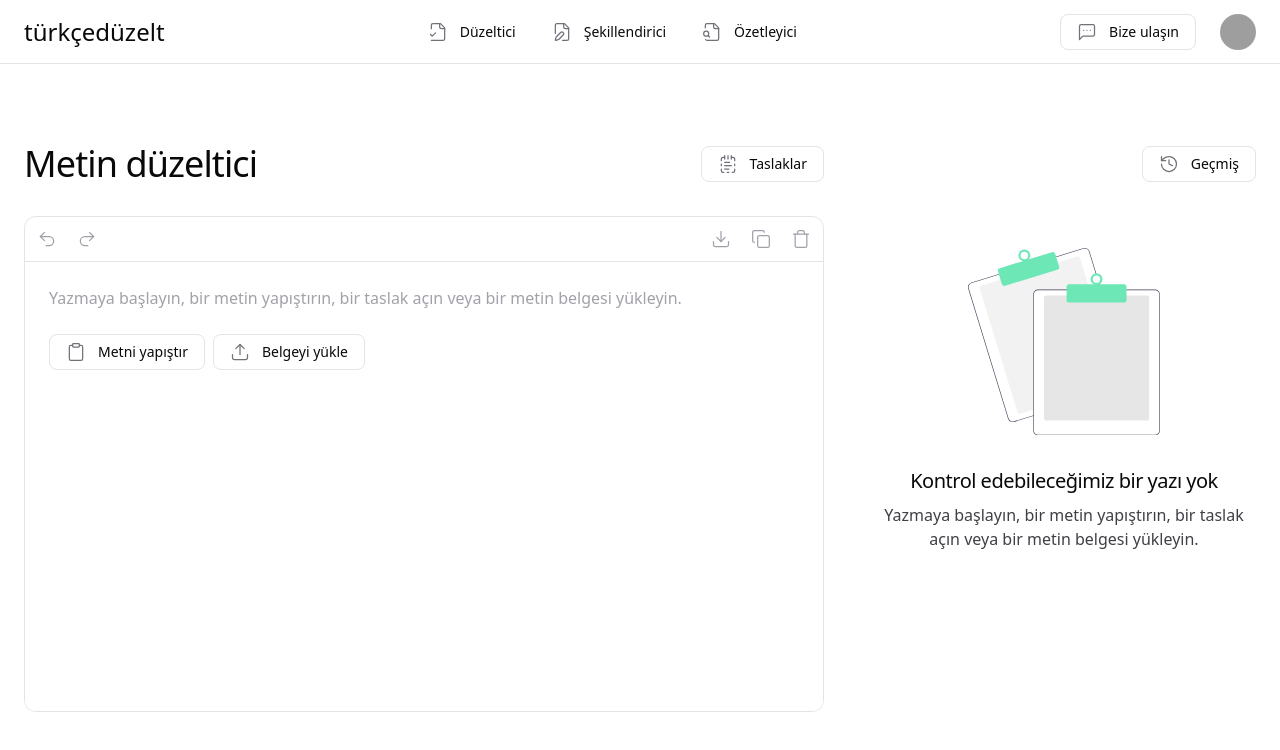
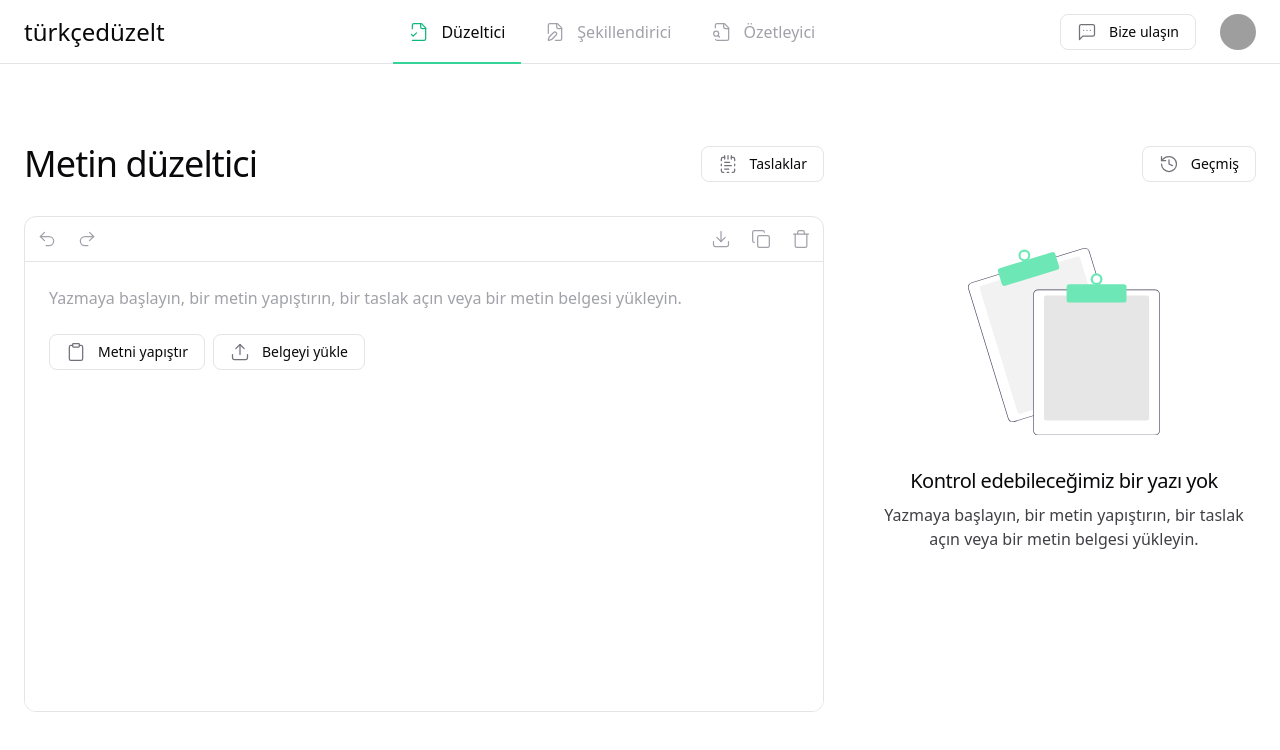
Before and after one commit to ozgurgokdemir/turkceduzelt.com, a React (Vite) app in the folder client/: page /duzeltici in a window 1280 px wide. Shown: the top 750 px of the page. Built offline with nearby package versions, Linux system fonts and the light colour scheme; grey boxes are pictures that could not be loaded.

Commit message:
feat(header): update nav

```diff
--- a/client/src/components/layout/Header/Header.tsx
+++ b/client/src/components/layout/Header/Header.tsx
@@ -1,5 +1,5 @@
 import * as React from 'react';
-import { Link } from 'react-router-dom';
+import { Link, useLocation } from 'react-router-dom';
 import { cx } from 'class-variance-authority';
 import {
   FileCheck2,
@@ -8,17 +8,13 @@ import {
   MessageSquareMore,
   Menu,
 } from 'lucide-react';
-import { Logo, Avatar, Button, Icon } from '@/components/ui';
+import { Logo, Avatar, Button, Icon, UnderlineList } from '@/components/ui';
 
 type HeaderProps = React.ComponentPropsWithoutRef<'header'>;
 
-const navLinks = [
-  { href: '/duzeltici', title: 'Düzeltici', icon: FileCheck2 },
-  { href: '/sekillendirici', title: 'Şekillendirici', icon: FilePen },
-  { href: '/ozetleyici', title: 'Özetleyici', icon: FileSearch },
-];
+function Header({ className, ...props }: HeaderProps) {
+  const { pathname } = useLocation();
 
-function Header({ className, ...props }: HeaderProps) {
   return (
     <header
       className={cx(
@@ -28,22 +24,54 @@ function Header({ className, ...props }: HeaderProps) {
       {...props}
     >
       <Logo />
-      <nav className="hidden h-full space-x-1 md:inline-block">
-        {navLinks.map((link) => (
-          <Link
-            key={link.title}
-            to={link.href}
-            className="group inline-flex h-full items-center"
-          >
-            <Button variant="ghost" asChild>
-              <div className="group-hover:bg-surface-hover">
-                <Icon icon={link.icon} variant="secondary" />
-                {link.title}
-              </div>
-            </Button>
-          </Link>
-        ))}
-      </nav>
+      <UnderlineList active={pathname} asChild>
+        <nav className="hidden h-full items-center gap-1 space-x-1 md:flex">
+          <UnderlineList.Item value="/duzeltici" asChild>
+            <Link
+              to="/duzeltici"
+              data-state={pathname === '/duzeltici' ? 'active' : 'inactive'}
+              className="group flex h-full items-center gap-3 px-4 text-muted transition-colors data-[state=active]:text-primary"
+            >
+              <Icon
+                icon={FileCheck2}
+                variant="muted"
+                className="transition-colors group-data-[state=active]:icon-brand"
+              />
+              Düzeltici
+            </Link>
+          </UnderlineList.Item>
+          <UnderlineList.Item value="/sekillendirici" asChild>
+            <Link
+              to="/sekillendirici"
+              data-state={
+                pathname === '/sekillendirici' ? 'active' : 'inactive'
+              }
+              className="group flex h-full items-center gap-3 px-4 text-muted transition-colors data-[state=active]:text-primary"
+            >
+              <Icon
+                icon={FilePen}
+                variant="muted"
+                className="transition-colors group-data-[state=active]:icon-brand"
+              />
+              Şekillendirici
+            </Link>
+          </UnderlineList.Item>
+          <UnderlineList.Item value="/ozetleyici" asChild>
+            <Link
+              to="/ozetleyici"
+              data-state={pathname === '/ozetleyici' ? 'active' : 'inactive'}
+              className="group flex h-full items-center gap-3 px-4 text-muted transition-colors data-[state=active]:text-primary"
+            >
+              <Icon
+                icon={FileSearch}
+                variant="muted"
+                className="transition-colors group-data-[state=active]:icon-brand"
+              />
+              Özetleyici
+            </Link>
+          </UnderlineList.Item>
+        </nav>
+      </UnderlineList>
       <div className="hidden items-center gap-6 md:inline-flex">
         <Button variant="outline">
           <Icon icon={MessageSquareMore} variant="secondary" />
```
